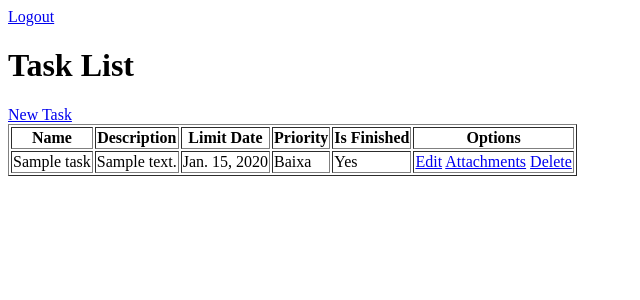
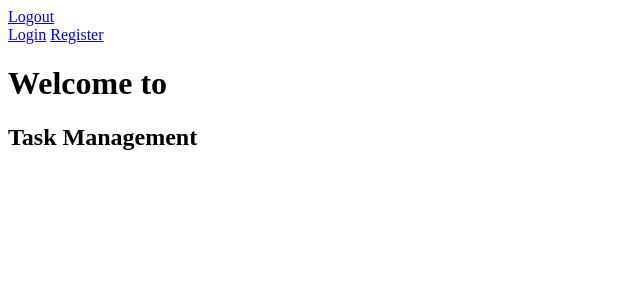
Before and after one commit to Be-issenguel/task-list, a Django app: page / in a window 1280 px wide. Shown: the top 300 px of the page, without its empty margins (0-640 px from the left). Run offline with Django 4.2, Linux system fonts and the light colour scheme; a user stored in the database is signed in; tables that the repository leaves empty hold one stand-in row (values such as "Sample post").

Commit message:
rename views and put them login required decorator

```diff
--- /dev/null
+++ b/frontend/templates/frontend/welcome.html
@@ -0,0 +1,7 @@
+{% extends 'layouts/app.html' %}
+{% block section %}
+    <a href="{% url 'tasks:login' %}">Login</a>
+    <a href="{% url 'tasks:new-account' %}">Register</a>
+    <h1>Welcome to</h1>
+    <h2>Task Management</h2>
+{% endblock %}
--- a/frontend/templates/registration/login.html
+++ b/frontend/templates/registration/login.html
@@ -4,5 +4,6 @@
         {% csrf_token %}
         {{ form }}
         <input type="submit", value="Login">
+        <a href="{% url 'tasks:create-account' %}">Create Account</a>
     </form>
 {% endblock %}
--- a/frontend/templates/registration/new.html
+++ b/frontend/templates/registration/new.html
@@ -7,5 +7,6 @@
         <span>{{ errors.password2 }}</span>
         {{ form }}
         <input type="submit" value="Register">
+        <a href="{% url 'tasks:login' %}">Login</a>
     </form>
 {% endblock %}
--- a/frontend/urls.py
+++ b/frontend/urls.py
@@ -5,22 +5,23 @@ from django.contrib.auth.forms import AuthenticationForm
 
 app_name = 'tasks'
 urlpatterns = [
-    path('', views.IndexView.as_view(), name='index'),
+    path('', views.WelcomeView.as_view(), name='welcome'),
     path('accounts/new/', views.CreateAccountView.as_view(), name='new-account'),
     path('accounts/create/', views.register_user, name='create-account'),
     path('accounts/login/', auth_views.LoginView.as_view(template_name='registration/login.html',
                                                          extra_context={'form': AuthenticationForm()}), name='login'),
-    path('accounts/profile/', views.ProfileView.as_view(), name='profile'),
-    path('<int:id>/accounts/edit/', views.EditProfileView.as_view(), name='edit-profile'),
+    path('accounts/profile/', views.profile, name='profile'),
+    path('<int:id>/accounts/edit/', views.edit_profile, name='edit-profile'),
     path('<int:id>/accounts/update', views.update_profile, name='update-profile'),
     path('accounts/logout/', auth_views.LogoutView.as_view(next_page='/accounts/login/'), name='logout'),
-    path('tasks/new/', views.NewTaskView.as_view(), name='new-task'),
+    path('tasks/index', views.index, name='index'),
+    path('tasks/new/', views.new_task, name='new-task'),
     path('tasks/store/', views.store_task, name='store-task'),
-    path('<int:id>/task/edit/', views.EditTaskView.as_view(), name='edit-task'),
+    path('<int:id>/task/edit/', views.edit_task, name='edit-task'),
     path('<int:id>/tasks/update/', views.update_task, name='update-task'),
     path('<int:id>/tasks/delete/', views.delete_task, name='delete-task'),
-    path('<int:id>/tasks/attachments/', views.IndexAttachmentView.as_view(), name='attachments'),
-    path('<int:id>/tasks/attachments/new/', views.NewAttachmentView.as_view(), name='new-attachment'),
+    path('<int:id>/tasks/attachments/', views.attachments, name='attachments'),
+    path('<int:id>/tasks/attachments/new/', views.new_attachment, name='new-attachment'),
     path('<int:id>/tasks/attachments/store/', views.store_attachment, name='store-attachment'),
     path('<int:id>/tasks/attachments/delete/', views.delete_attachment, name='delete-attachment'),
 ]
--- a/frontend/views.py
+++ b/frontend/views.py
@@ -7,17 +7,20 @@ from django.contrib.auth.models import User
 from apps.tasks.models import Task, Attachment
 
 
-# Tasks views.
-class IndexView(View):
+class WelcomeView(View):
     def get(self, request):
-        tasks = Task.objects.filter(user__id=request.user.id)
-        ctx = {
-            'tasks': tasks
-        }
-        return render(request, 'frontend/index.html', context=ctx)
+        return render(request, 'frontend/welcome.html')
 
 
-# Accounts views
+@login_required()
+def index(request):
+    tasks = Task.objects.filter(user__id=request.user.id)
+    ctx = {
+        'tasks': tasks
+    }
+    return render(request, 'frontend/index.html', context=ctx)
+
+
 class CreateAccountView(View):
     def get(self, request):
         ctx = {
@@ -31,7 +34,7 @@ def register_user(request):
         form = UserCreationForm(request.POST)
         if form.is_valid():
             form.save()
-            return redirect('/')
+            return redirect('/accounts/login/')
         else:
             ctx = {
                 'form': UserCreationForm(),
@@ -45,21 +48,22 @@ def register_user(request):
         return render(request, 'registration/new.html', context=ctx)
 
 
-class ProfileView(View):
-    def get(self, request):
-        return render(request, 'registration/profile.html')
+@login_required()
+def profile(request):
+    return render(request, 'registration/profile.html')
 
 
-class EditProfileView(View):
-    def get(self, request, id):
-        user = get_object_or_404(User, pk=id)
-        ctx = {
-            'form': UserForm(instance=user),
-            'id': id,
-        }
-        return render(request, 'registration/edit.html', context=ctx)
+@login_required()
+def edit_profile(request, id):
+    user = get_object_or_404(User, pk=id)
+    ctx = {
+        'form': UserForm(instance=user),
+        'id': id,
+    }
+    return render(request, 'registration/edit.html', context=ctx)
 
 
+@login_required()
 def update_profile(request, id):
     user = get_object_or_404(User, pk=id)
     if request.method == 'POST':
@@ -81,12 +85,12 @@ def update_profile(request, id):
         return render(request, 'registration/edit.html', context=ctx)
 
 
-class NewTaskView(View):
-    def get(self, request):
-        ctx = {
-            'form': TaskForm()
-        }
-        return render(request, 'frontend/new-task.html', context=ctx)
+@login_required()
+def new_task(request):
+    ctx = {
+        'form': TaskForm()
+    }
+    return render(request, 'frontend/new-task.html', context=ctx)
 
 
 @login_required
@@ -111,16 +115,17 @@ def store_task(request):
         return render(request, 'frontend/new-task.html', context=ctx)
 
 
-class EditTaskView(View):
-    def get(self, request, id):
-        task = get_object_or_404(Task, pk=id)
-        ctx = {
-            'form': TaskForm(instance=task),
-            'id': task.id,
-        }
-        return render(request, 'frontend/edit-task.html', context=ctx)
+@login_required()
+def edit_task(request, id):
+    task = get_object_or_404(Task, pk=id)
+    ctx = {
+        'form': TaskForm(instance=task),
+        'id': task.id,
+    }
+    return render(request, 'frontend/edit-task.html', context=ctx)
 
 
+@login_required()
 def update_task(request, id):
     task = get_object_or_404(Task, pk=id)
     if request.method == 'POST':
@@ -142,29 +147,31 @@ def update_task(request, id):
         return render(request, 'frontend/edit-task.html', context=ctx)
 
 
+@login_required()
 def delete_task(request, id):
     Task.objects.get(pk=id).delete()
     return redirect('/')
 
 
-class IndexAttachmentView(View):
-    def get(self, request, id):
-        ctx = {
-            'attachments': Attachment.objects.filter(task__id=id),
-            'id': id
-        }
-        return render(request, 'frontend/attachments.html', context=ctx)
+@login_required()
+def attachments(request, id):
+    ctx = {
+        'attachments': Attachment.objects.filter(task__id=id),
+        'id': id
+    }
+    return render(request, 'frontend/attachments.html', context=ctx)
 
 
-class NewAttachmentView(View):
-    def get(self, request, id):
-        ctx = {
-            'form': AttachmentForm,
-            'id': id,
-        }
-        return render(request, 'frontend/new-attachment.html', context=ctx)
+@login_required()
+def new_attachment(request, id):
+    ctx = {
+        'form': AttachmentForm,
+        'id': id,
+    }
+    return render(request, 'frontend/new-attachment.html', context=ctx)
 
 
+@login_required()
 def store_attachment(request, id):
     if request.method == 'POST':
         form = AttachmentForm(request.POST, request.FILES)
@@ -187,6 +194,7 @@ def store_attachment(request, id):
         return render(request, 'frontend/attachments.html', context=ctx)
 
 
+@login_required()
 def delete_attachment(request, id):
     attachment = Attachment.objects.filter(pk=id).get()
     task_id = attachment.task_id
```
